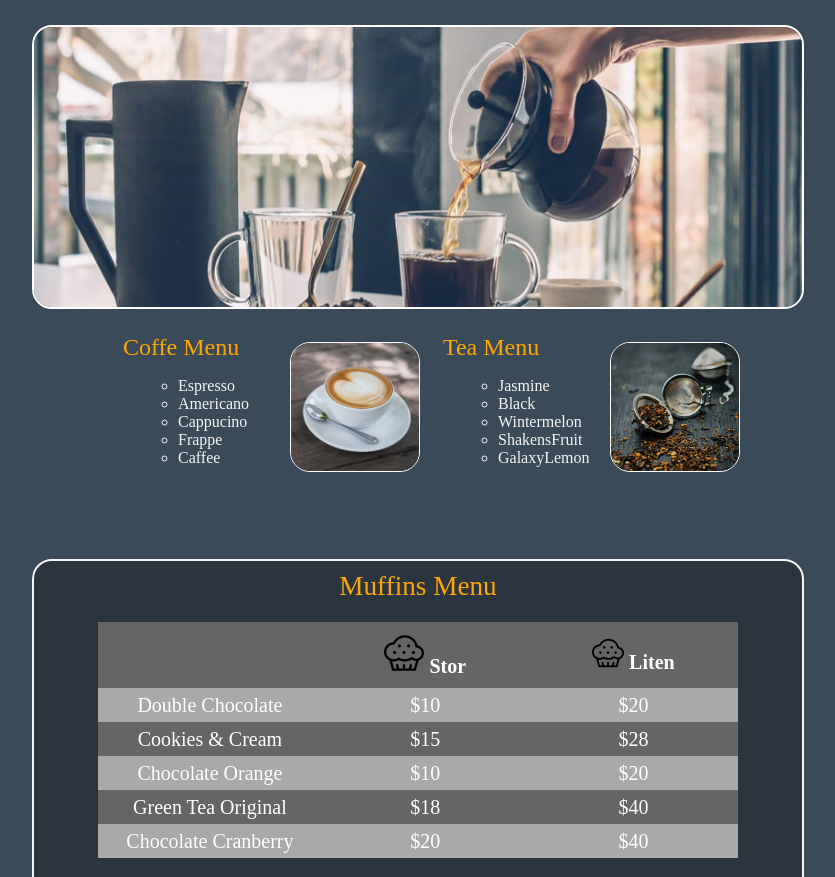
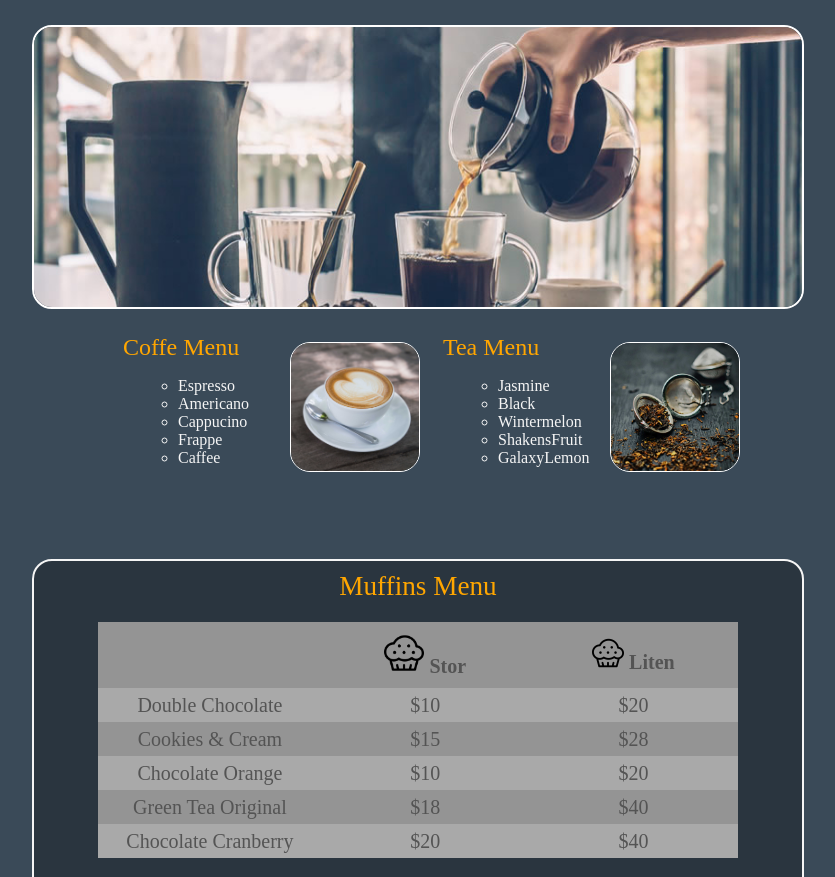
Before and after one commit to TwiceYT/Skola-webb, a plain HTML site: page Skol-Projekt/Cafe/Cafe.html in a window 1280 px wide. Shown: the part 75-952 px from the top of the page, without its empty margins (222-1057 px from the left). Drawn offline with Linux system fonts and the light colour scheme.

Commit message:
Table text color change

```diff
--- a/Skol-Projekt/Cafe/Cafe.css
+++ b/Skol-Projekt/Cafe/Cafe.css
@@ -100,7 +100,7 @@ li{
 
 .table{
     margin-top: 2vh;
-    color: white;
+    color: rgb(84, 84, 84);
     width: 50vw;
     margin: 0 auto;
     margin-left: auto;
@@ -127,7 +127,7 @@ tr:nth-child(even) {
     background-color: darkgray;
 }
 tr:nth-child(odd) {
-    background-color: rgb(101, 101, 101);
+    background-color: rgb(148, 148, 148);
 }
 
 .muffinstor{
--- a/Skol-Projekt/Cafe/Cafe.html
+++ b/Skol-Projekt/Cafe/Cafe.html
@@ -91,7 +91,7 @@
                     <tbody style="font-size: 20px";>
 
                         <!--   Table Row 1     -->
-                        <tr class="trow1">
+                        <tr>
                             <th></th>
 
                             <th>
@@ -106,7 +106,7 @@
                         </tr>
 
                         <!--   Table Row 2     -->
-                        <tr class="trow2">
+                        <tr>
 
                             <td>Double Chocolate</td>
                             <td>$10</td>
@@ -114,7 +114,8 @@
 
                         </tr>
 
-                        <tr class="trow3">
+                        <!--   Table Row 3     -->
+                        <tr>
 
                             <td>Cookies & Cream</td>
                             <td>$15</td>
@@ -122,7 +123,8 @@
 
                         </tr>
 
-                        <tr class="trow4">
+                        <!--   Table Row 4     -->
+                        <tr>
 
                             <td>Chocolate Orange</td>
                             <td>$10</td>
@@ -130,7 +132,8 @@
 
                         </tr>
 
-                        <tr class="trow5">
+                        <!--   Table Row 5     -->
+                        <tr>
 
                             <td>Green Tea Original</td>
                             <td>$18</td>
@@ -138,7 +141,8 @@
 
                         </tr>
 
-                        <tr class="trow6">
+                        <!--   Table Row 6     -->
+                        <tr>
 
                             <td>Chocolate Cranberry</td>
                             <td>$20</td>
```
